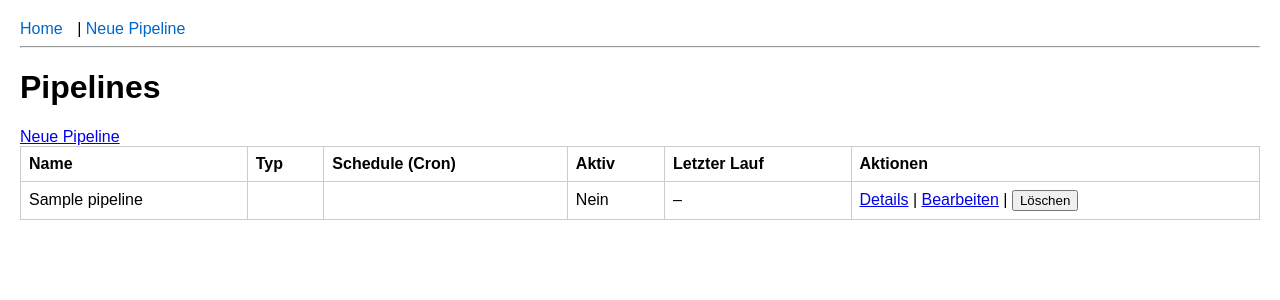
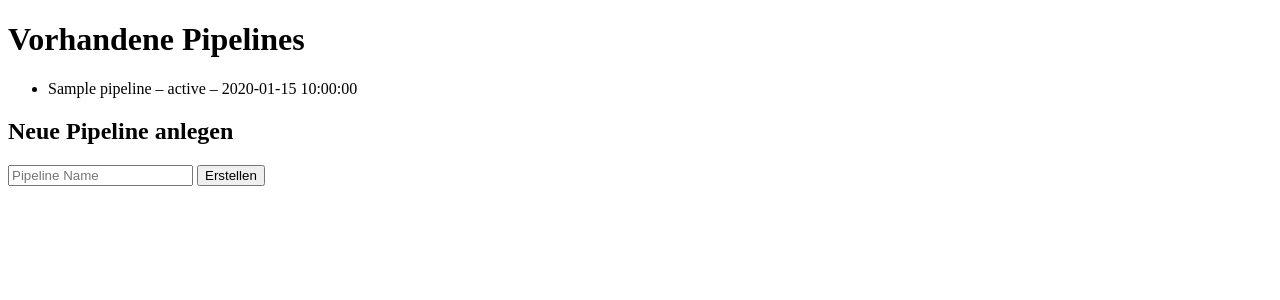
Before and after one commit to RedDead-coder-crypto/nature_videos_webapp, a Flask app: page / in a window 1280 px wide. Shown: the top 300 px of the page. Run offline with Flask 2, Linux system fonts and the light colour scheme; tables that the repository leaves empty hold one stand-in row (values such as "Sample post").

Commit message:
Update index.html

```diff
--- a/templates/index.html
+++ b/templates/index.html
@@ -1,40 +1,20 @@
-{% extends 'base.html' %}
+<!DOCTYPE html>
+<html>
+<head>
+    <title>Video Pipelines</title>
+</head>
+<body>
+    <h1>Vorhandene Pipelines</h1>
+    <ul>
+        {% for pipeline in pipelines %}
+            <li>{{ pipeline.name }} – {{ pipeline.status_text }} – {{ pipeline.started_at }}</li>
+        {% endfor %}
+    </ul>
 
-{% block content %}
-  <h1>Pipelines</h1>
-  <a href="{{ url_for('new_pipeline') }}">Neue Pipeline</a>
-  {% if pipelines %}
-    <table>
-      <thead>
-        <tr>
-          <th>Name</th>
-          <th>Typ</th>
-          <th>Schedule (Cron)</th>
-          <th>Aktiv</th>
-          <th>Letzter Lauf</th>
-          <th>Aktionen</th>
-        </tr>
-      </thead>
-      <tbody>
-        {% for pipe in pipelines %}
-          <tr>
-            <td>{{ pipe.name }}</td>
-            <td>{{ pipe.type }}</td>
-            <td>{{ pipe.schedule }}</td>
-            <td>{{ 'Ja' if pipe.active else 'Nein' }}</td>
-            <td>{{ pipe.last_run or '–' }}</td>
-            <td>
-              <a href="{{ url_for('show_pipeline', pipe_id=pipe.id) }}">Details</a> |
-              <a href="{{ url_for('edit_pipeline', pipe_id=pipe.id) }}">Bearbeiten</a> |
-              <form action="{{ url_for('remove_pipeline', pipe_id=pipe.id) }}" method="post" style="display:inline;">
-                <button type="submit" onclick="return confirm('Wirklich löschen?');">Löschen</button>
-              </form>
-            </td>
-          </tr>
-        {% endfor %}
-      </tbody>
-    </table>
-  {% else %}
-    <p>Keine Pipelines angelegt. <a href="{{ url_for('new_pipeline') }}">Jetzt erstellen</a>.</p>
-  {% endif %}
-{% endblock %}
+    <h2>Neue Pipeline anlegen</h2>
+    <form action="{{ url_for('main.create') }}" method="post">
+        <input type="text" name="name" placeholder="Pipeline Name" required>
+        <button type="submit">Erstellen</button>
+    </form>
+</body>
+</html>
```
